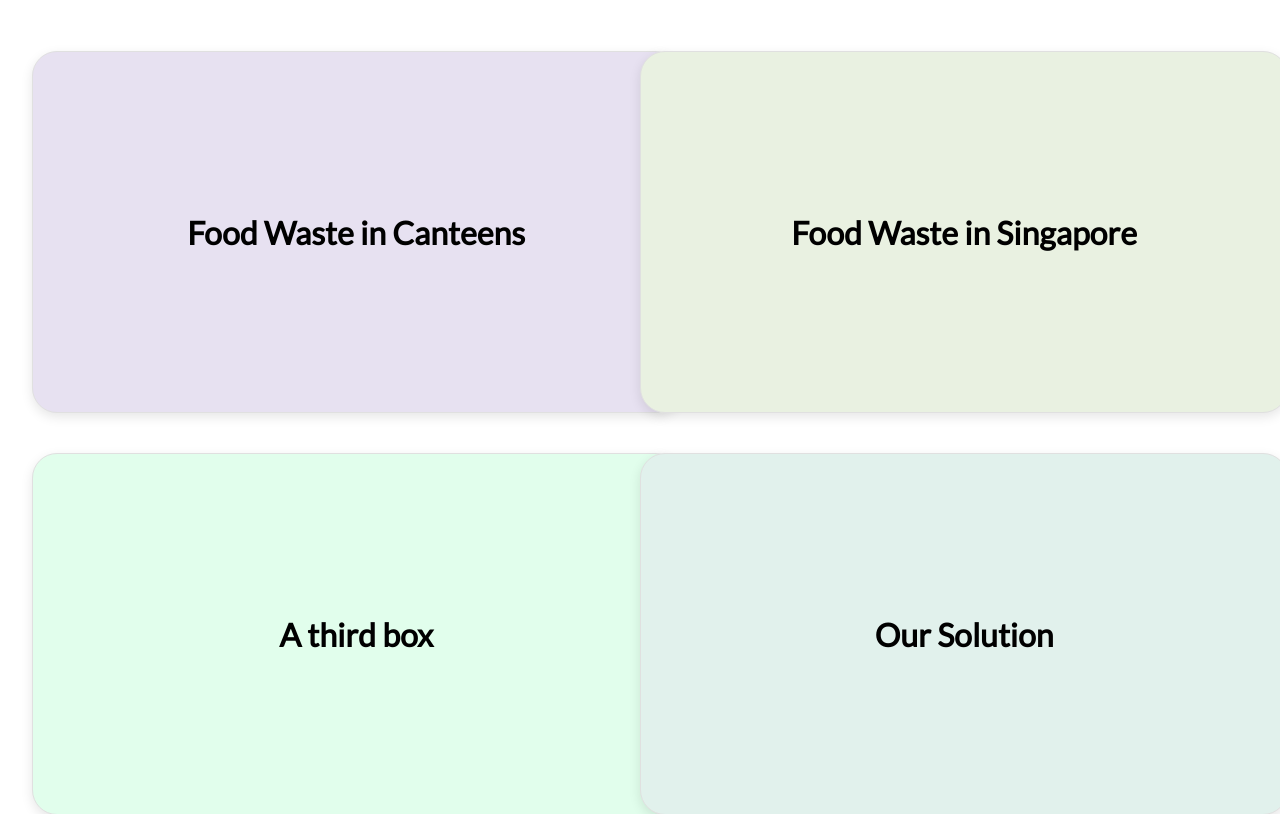
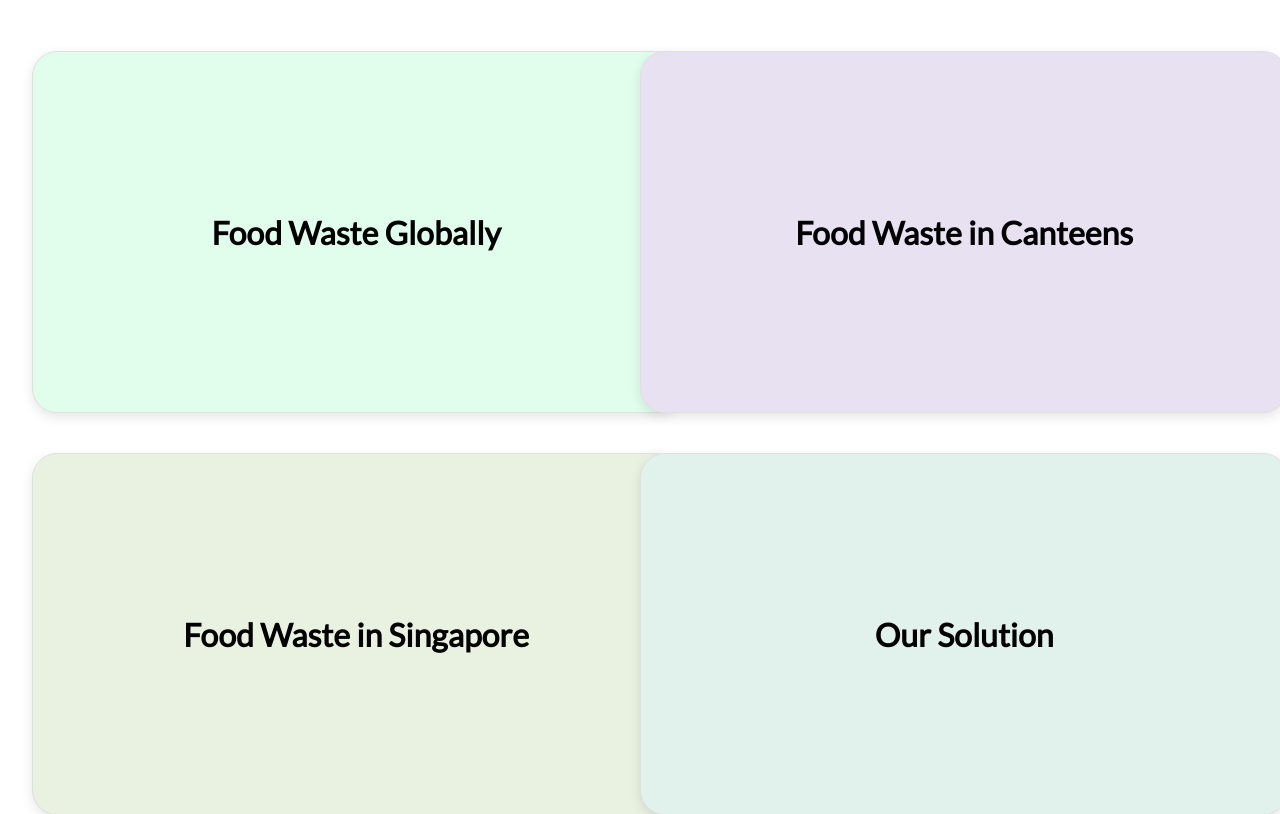
Before and after one commit to The-Bin-Project/thebinproject.org, a React (Create React App) app in the folder client/: page / in a window 1280 px wide. Shown: the part 980-1794 px from the top of the page. Built offline with nearby package versions, Linux system fonts and the light colour scheme.

Commit message:
Update Landing.js

```diff
--- a/client/src/pages/Landing.js
+++ b/client/src/pages/Landing.js
@@ -22,6 +22,11 @@ function Landing() {
                 <h1 className={styles.infoHeading}>Reducing Food Waste in Canteens</h1>
                 <div className={styles.foodfactsGrid}>
                 <Foodfacts
+                        name="Food Waste Globally"
+                        text="Globally, one-third of all food produced is wasted, amounting to 1.3 billion tons annually. This waste emits 8% of global greenhouse gases, exacerbating hunger and climate change."
+                        colour="#E1FEEC"
+                    ></Foodfacts>
+                <Foodfacts
                         name="Food Waste in Canteens"
                         text="Consumer Plate Waste accounts still for the majority of wastage: 89% in our school community. Currently, targeted action is impossible as no one knows what exactly is being wasted — once it's thrown away, the waste goes out of sight out of mind."
                         colour="#E7E1F1"
@@ -32,11 +37,6 @@ function Landing() {
                         colour="#E9F1E1"
                     ></Foodfacts>
 
-                    <Foodfacts
-                        name="A third box"
-                        text="Some text."
-                        colour="#E1FEEC"
-                    ></Foodfacts>
                     <Foodfacts
                         name="Our Solution"
                         text="Our Solution is to address this information gap between what is being wasted and those producing it by using AI Classification to recognise the food which is being wasted and feed this information back to Canteen staff."
```
